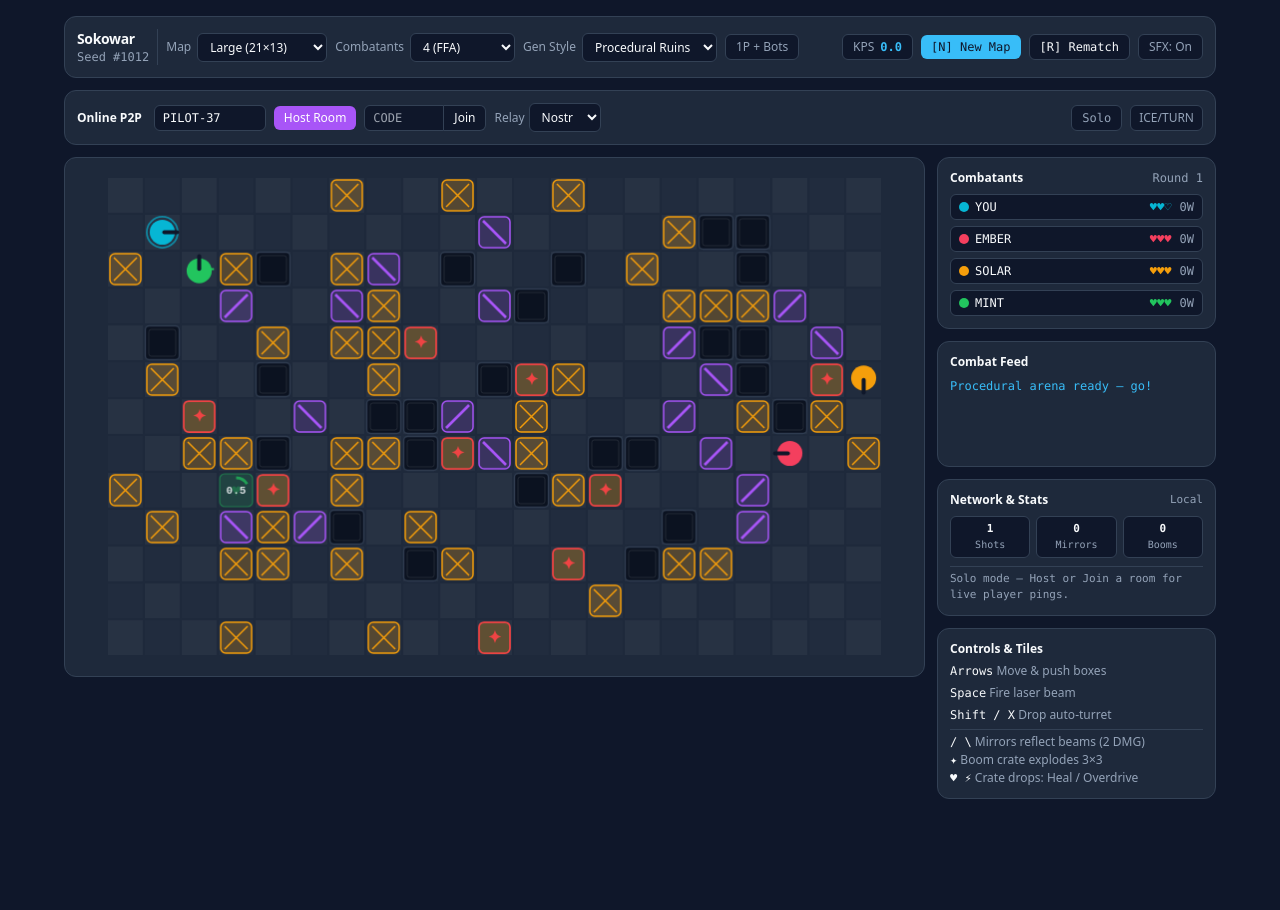
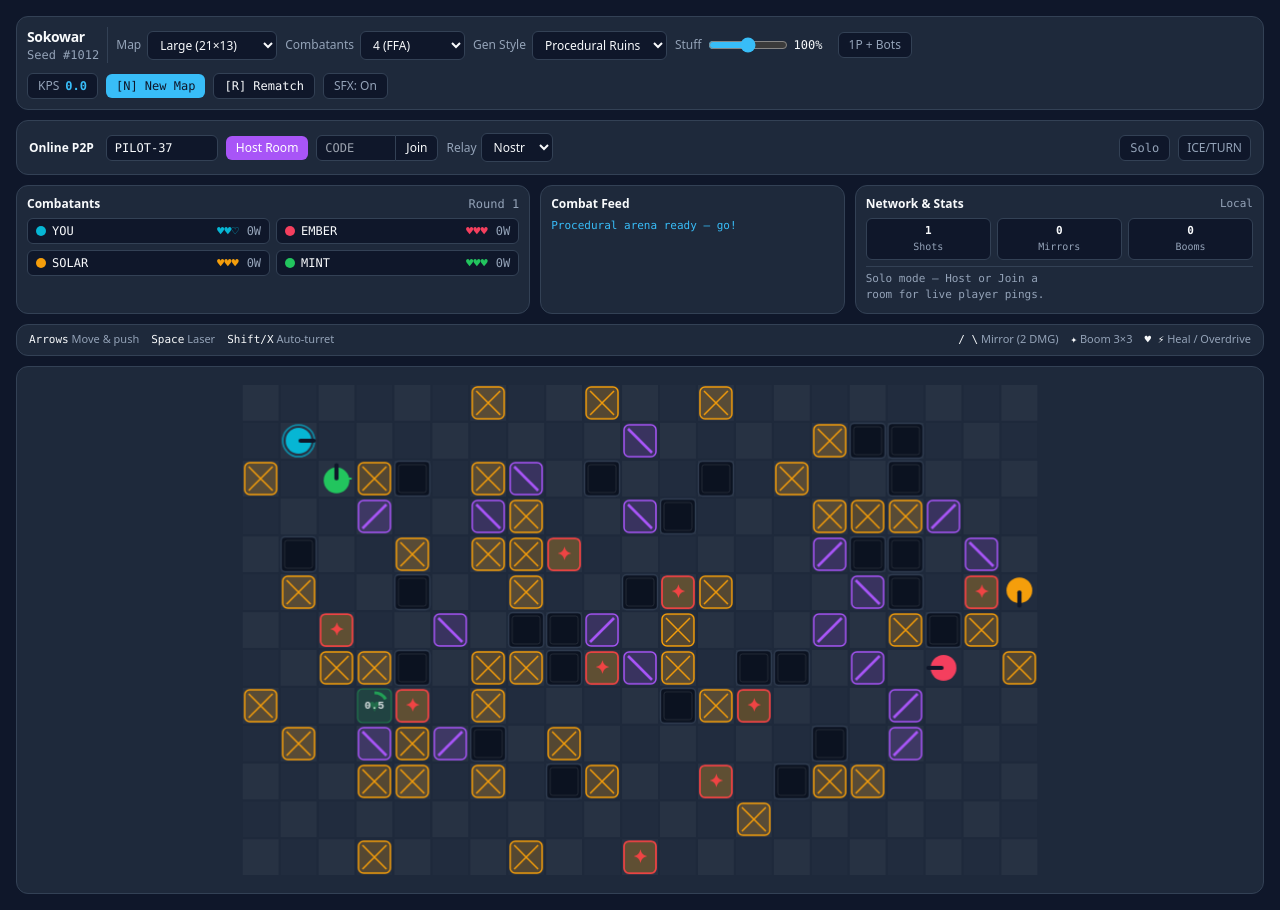
Before and after one commit to Amaan12/sokowar, a plain HTML site: page index.html in a window 1280 px wide. Before the commit the page ends 815 px from the top, so only its background shows below. Drawn offline with nearby package versions, Linux system fonts and the light colour scheme.

Commit message:
Add map density slider and move HUD above centered full-width canvas

```diff
--- a/index.html
+++ b/index.html
@@ -30,10 +30,10 @@
     }
   </style>
 </head>
-<body class="bg-[var(--background)] text-[var(--foreground)] antialiased m-0 p-4 select-none">
-  <div id="app" tabindex="0" class="max-w-6xl mx-auto space-y-3 outline-none">
+<body class="bg-[var(--background)] text-[var(--foreground)] antialiased m-0 p-3 sm:p-4 select-none">
+  <div id="app" tabindex="0" class="max-w-[1380px] mx-auto space-y-2.5 outline-none">
     <!-- Top Config & Action Bar -->
-    <div class="bg-[var(--card)] border border-[var(--border)] rounded-xl p-3 flex flex-wrap items-center justify-between gap-3">
+    <div class="bg-[var(--card)] border border-[var(--border)] rounded-xl p-2.5 flex flex-wrap items-center justify-between gap-2.5">
       <div class="flex flex-wrap items-center gap-2">
         <div class="pr-2 border-r border-[var(--border)]">
           <div class="text-sm font-semibold tracking-tight">Sokowar</div>
@@ -69,6 +69,13 @@
             <option value="mirrors">Mirror Lab</option>
             <option value="symmetric">Symmetric Arena</option>
           </select>
+        </label>
+
+        <!-- Map Density Slider -->
+        <label class="text-xs text-[var(--muted-foreground)] flex items-center gap-1.5" title="Adjust crate, mirror, boom & wall density">
+          Stuff
+          <input id="density-range" type="range" min="20" max="180" step="10" value="100" class="w-20 accent-[var(--primary)] cursor-pointer" />
+          <span id="density-val" class="font-mono text-[var(--foreground)] w-9 tabular-nums">100%</span>
         </label>
 
         <!-- Local 1P / 2P -->
@@ -184,10 +191,48 @@
       </div>
     </div>
 
-    <!-- Main Arena + Sidebar -->
-    <div class="grid grid-cols-1 lg:grid-cols-12 gap-3 items-start">
-      <!-- Arena Canvas -->
-      <div id="stage-wrap" class="lg:col-span-9 relative rounded-xl overflow-hidden border border-[var(--border)] bg-[var(--card)]" style="height: 520px;">
+    <!-- Top Info HUD (Combatants, Combat Feed, Network & Stats) -->
+    <div class="grid grid-cols-1 md:grid-cols-12 gap-2.5 items-stretch">
+      <div class="md:col-span-5 bg-[var(--card)] border border-[var(--border)] rounded-xl p-2.5 space-y-1.5">
+        <div class="flex items-center justify-between text-xs">
+          <span class="font-semibold">Combatants</span>
+          <span id="round-label" class="font-mono text-[var(--muted-foreground)]">Round 1</span>
+        </div>
+        <div id="roster" class="grid grid-cols-1 sm:grid-cols-2 gap-1.5"></div>
+      </div>
+
+      <div class="md:col-span-3 bg-[var(--card)] border border-[var(--border)] rounded-xl p-2.5 space-y-1.5">
+        <div class="text-xs font-semibold">Combat Feed</div>
+        <div id="feed" class="space-y-0.5 text-[11px] text-[var(--muted-foreground)] font-mono max-h-[92px] overflow-y-auto"></div>
+      </div>
+
+      <div class="md:col-span-4 bg-[var(--card)] border border-[var(--border)] rounded-xl p-2.5 space-y-1.5 text-xs">
+        <div class="flex items-center justify-between gap-2">
+          <span class="font-semibold text-[var(--foreground)]">Network &amp; Stats</span>
+          <span id="stats-rate" class="font-mono text-[11px] text-[var(--muted-foreground)] truncate">Local</span>
+        </div>
+        <div id="stats-summary" class="grid grid-cols-3 gap-1.5 font-mono text-[11px]"></div>
+        <div id="ping-list" class="grid grid-cols-1 sm:grid-cols-2 gap-x-3 gap-y-1 pt-1 border-t border-[var(--border)] font-mono text-[11px]"></div>
+      </div>
+    </div>
+
+    <!-- Compact Controls & Tiles Strip -->
+    <div class="bg-[var(--card)] border border-[var(--border)] rounded-xl px-3 py-1.5 flex flex-wrap items-center justify-between gap-x-4 gap-y-1 text-[11px] text-[var(--muted-foreground)]">
+      <div class="flex flex-wrap items-center gap-x-3 gap-y-0.5">
+        <span><span class="font-mono text-[var(--foreground)]">Arrows</span> Move &amp; push</span>
+        <span><span class="font-mono text-[var(--foreground)]">Space</span> Laser</span>
+        <span><span class="font-mono text-[var(--foreground)]">Shift/X</span> Auto-turret</span>
+        <span id="p2-hint" class="hidden"><span class="font-mono text-[var(--foreground)]">WASD+F/G</span> P2</span>
+      </div>
+      <div class="flex flex-wrap items-center gap-x-3 gap-y-0.5">
+        <span><span class="font-mono text-[var(--foreground)]">/ \</span> Mirror (2 DMG)</span>
+        <span><span class="font-mono text-[var(--foreground)]">✦</span> Boom 3×3</span>
+        <span><span class="font-mono text-[var(--foreground)]">♥ ⚡</span> Heal / Overdrive</span>
+      </div>
+    </div>
+
+    <!-- Centered Large Arena Canvas -->
+    <div id="stage-wrap" class="w-full relative rounded-xl overflow-hidden border border-[var(--border)] bg-[var(--card)]" style="height: clamp(520px, 66vh, 840px);">
       <canvas id="stage" class="block w-full h-full cursor-pointer"></canvas>
       <div id="focus-hint" class="pointer-events-none absolute inset-0 flex items-center justify-center transition-opacity duration-150">
         <div class="px-4 py-2 rounded-full border border-[var(--border)] bg-[var(--background)]/90 backdrop-blur-sm text-xs font-medium shadow-sm">
@@ -210,47 +255,8 @@
         </div>
       </div>
     </div>
-
-      <!-- Roster & Combat Feed -->
-      <div class="lg:col-span-3 space-y-3">
-        <div class="bg-[var(--card)] border border-[var(--border)] rounded-xl p-3 space-y-2">
-          <div class="flex items-center justify-between text-xs">
-            <span class="font-semibold">Combatants</span>
-            <span id="round-label" class="font-mono text-[var(--muted-foreground)]">Round 1</span>
-          </div>
-          <div id="roster" class="space-y-1.5"></div>
   </div>
 
-        <div class="bg-[var(--card)] border border-[var(--border)] rounded-xl p-3 space-y-2">
-          <div class="text-xs font-semibold">Combat Feed</div>
-          <div id="feed" class="space-y-1 text-xs text-[var(--muted-foreground)] font-mono min-h-[76px]"></div>
-        </div>
-
-        <div class="bg-[var(--card)] border border-[var(--border)] rounded-xl p-3 space-y-2 text-xs">
-          <div class="flex items-center justify-between">
-            <span class="font-semibold text-[var(--foreground)]">Network &amp; Stats</span>
-            <span id="stats-rate" class="font-mono text-[11px] text-[var(--muted-foreground)]">Local</span>
-          </div>
-          <div id="stats-summary" class="grid grid-cols-3 gap-1.5 font-mono text-[11px]"></div>
-          <div id="ping-list" class="space-y-1 pt-1 border-t border-[var(--border)] font-mono text-[11px]"></div>
-        </div>
-
-        <div class="bg-[var(--card)] border border-[var(--border)] rounded-xl p-3 space-y-1.5 text-xs text-[var(--muted-foreground)]">
-          <div class="font-semibold text-[var(--foreground)]">Controls &amp; Tiles</div>
-          <div><span class="font-mono text-[var(--foreground)]">Arrows</span> Move &amp; push boxes</div>
-          <div><span class="font-mono text-[var(--foreground)]">Space</span> Fire laser beam</div>
-          <div><span class="font-mono text-[var(--foreground)]">Shift / X</span> Drop auto-turret</div>
-          <div id="p2-hint" class="hidden"><span class="font-mono text-[var(--foreground)]">WASD + F/G</span> Player 2 controls</div>
-          <div class="pt-1 border-t border-[var(--border)] space-y-0.5">
-            <div><span class="font-mono text-[var(--foreground)]">/ \</span> Mirrors reflect beams (2 DMG)</div>
-            <div><span class="font-mono text-[var(--foreground)]">✦</span> Boom crate explodes 3×3</div>
-            <div><span class="font-mono text-[var(--foreground)]">♥ ⚡</span> Crate drops: Heal / Overdrive</div>
-          </div>
-        </div>
-      </div>
-    </div>
-  </div>
-
-  <script type="module" src="./src/game.js"></script>
+  <script type="module" src="./src/game.js?v=2"></script>
 </body>
 </html>
--- a/src/game.js
+++ b/src/game.js
@@ -39,6 +39,8 @@ import {
   const sizeSel = document.getElementById('size-sel');
   const botsSel = document.getElementById('bots-sel');
   const styleSel = document.getElementById('style-sel');
+  const densityRange = document.getElementById('density-range');
+  const densityVal = document.getElementById('density-val');
   const p2Btn = document.getElementById('p2-btn');
   const newMapBtn = document.getElementById('new-map-btn');
   const replayBtn = document.getElementById('replay-btn');
@@ -136,6 +138,7 @@ import {
     rows: 13,
     botCount: 4,
     style: 'ruins',
+    density: 1.0,
     mode2P: false,
     backfillBots: true,
     seed: Math.floor(1000 + Math.random() * 9000),
@@ -427,7 +430,8 @@ import {
       state.rows,
       combatantCount,
       state.style,
-      state.seed + (state.round - 1) * 7
+      state.seed + (state.round - 1) * 7,
+      state.density
     );
 
     state.grid = grid;
@@ -956,6 +960,7 @@ import {
       rows: state.rows,
       botCount: state.botCount,
       style: state.style,
+      density: state.density,
       seed: state.seed,
       round: state.round,
       grid: state.grid,
@@ -1094,11 +1099,17 @@ import {
     state.rows = snap.rows;
     state.botCount = snap.botCount;
     state.style = snap.style;
+    state.density = snap.density ?? 1.0;
     state.seed = snap.seed;
     state.round = snap.round;
 
     sizeSel.value = `${snap.cols}x${snap.rows}`;
     styleSel.value = snap.style;
+    if (densityRange && densityVal) {
+      const pct = Math.round(state.density * 100);
+      densityRange.value = String(pct);
+      densityVal.textContent = `${pct}%`;
+    }
     seedLabel.textContent = `Seed #${snap.seed}`;
     roundLabel.textContent = `Round ${snap.round}`;
 
@@ -1356,9 +1367,10 @@ import {
     sizeSel.disabled = disableConfig;
     botsSel.disabled = disableConfig;
     styleSel.disabled = disableConfig;
+    densityRange.disabled = disableConfig;
     newMapBtn.disabled = disableConfig;
     replayBtn.disabled = disableConfig;
-    for (const el of [sizeSel, botsSel, styleSel, newMapBtn, replayBtn]) {
+    for (const el of [sizeSel, botsSel, styleSel, densityRange, newMapBtn, replayBtn]) {
       el.classList.toggle('opacity-50', disableConfig);
       el.classList.toggle('cursor-not-allowed', disableConfig);
     }
@@ -1732,6 +1744,18 @@ import {
     refocus();
   });
 
+  densityRange.addEventListener('input', () => {
+    densityVal.textContent = `${densityRange.value}%`;
+  });
+
+  densityRange.addEventListener('change', () => {
+    if (state.netRole === 'guest') return;
+    state.density = Number(densityRange.value) / 100;
+    startRound(false);
+    densityRange.blur();
+    refocus();
+  });
+
   p2Btn.addEventListener('click', () => {
     if (state.netRole !== 'solo') return;
     state.mode2P = !state.mode2P;
--- a/src/map.js
+++ b/src/map.js
@@ -44,8 +44,9 @@ export function reflectMirror(cell, dir) {
 /**
  * Generates a deterministic procedural Sokowar arena grid and spawn list.
  */
-export function generateProceduralMap(cols, rows, count, style, seed) {
+export function generateProceduralMap(cols, rows, count, style, seed, density = 1.0) {
   const rand = mulberry32(seed);
+  const dScale = Math.max(0.15, Math.min(2.0, Number(density) || 1.0));
   const g = Array.from({ length: rows }, () => Array(cols).fill(TILE.EMPTY));
   const spawns = pickSpawns(cols, rows, count);
 
@@ -57,7 +58,7 @@ export function generateProceduralMap(cols, rows, count, style, seed) {
   };
 
   // 1. Place indestructible walls
-  const wallChance = style === 'mirrors' ? 0.08 : 0.12;
+  const wallChance = Math.min(0.24, (style === 'mirrors' ? 0.08 : 0.12) * dScale);
   if (style === 'symmetric') {
     const halfW = Math.ceil(cols / 2);
     const halfH = Math.ceil(rows / 2);
@@ -125,9 +126,16 @@ export function generateProceduralMap(cols, rows, count, style, seed) {
   }
 
   // 3. Populate pushable Crates, Mirrors, and Boom Crates
-  const crateProb = style === 'mirrors' ? 0.16 : 0.22;
-  const mirrorProb = style === 'mirrors' ? 0.14 : 0.085;
-  const boomProb = 0.035;
+  let crateProb = (style === 'mirrors' ? 0.16 : 0.22) * dScale;
+  let mirrorProb = (style === 'mirrors' ? 0.14 : 0.085) * dScale;
+  let boomProb = 0.035 * dScale;
+  const totalObjProb = crateProb + mirrorProb + boomProb;
+  if (totalObjProb > 0.72) {
+    const cap = 0.72 / totalObjProb;
+    crateProb *= cap;
+    mirrorProb *= cap;
+    boomProb *= cap;
+  }
 
   const placeObject = () => {
     const r = rand();
```
Lines whose indentation alone changed are shown as unchanged.
